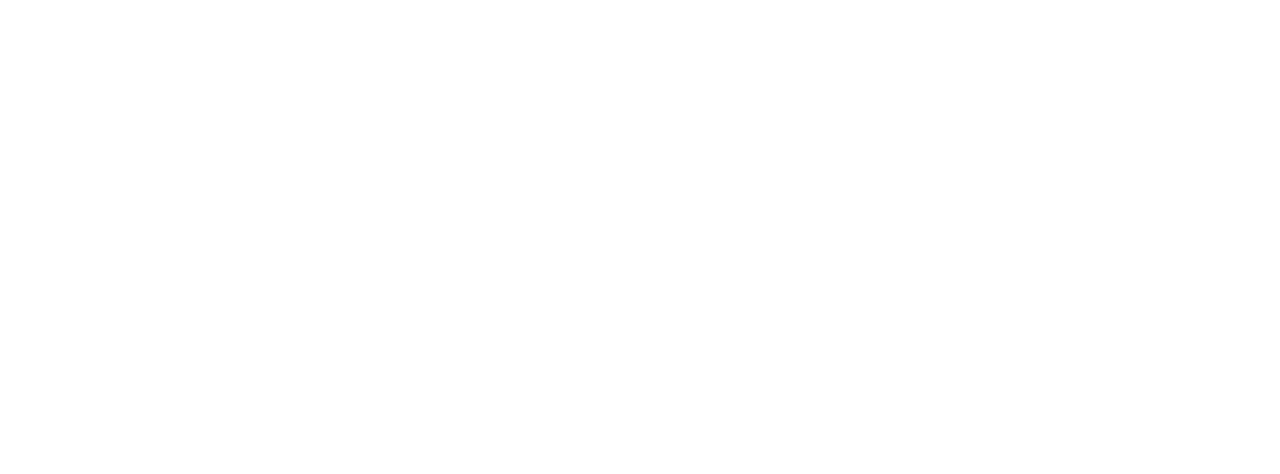
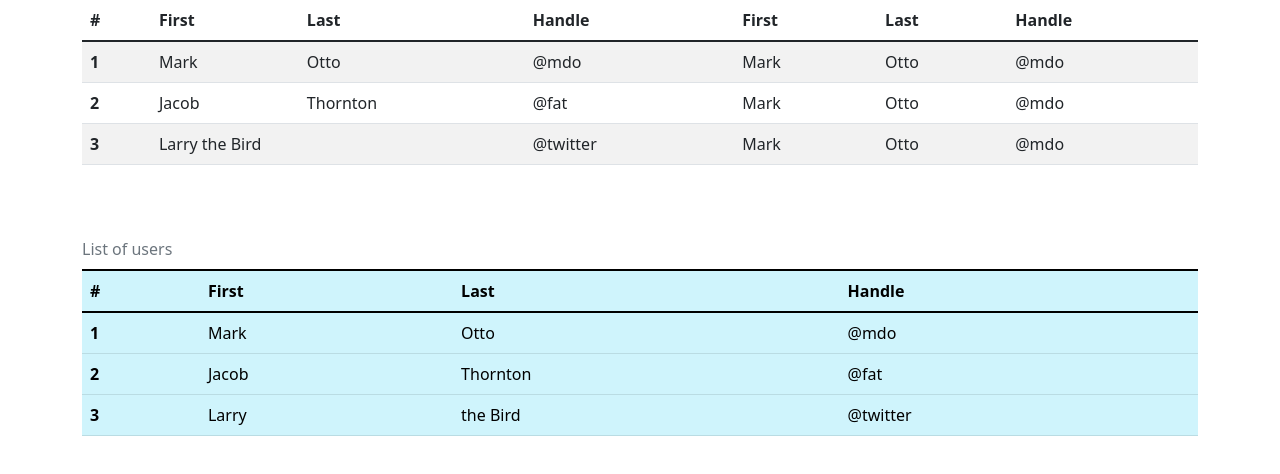
Before and after one commit to madusankanipunajith/Bootstrap-5.1, a plain HTML site: page table.html in a window 1280 px wide. Drawn offline with nearby package versions, Linux system fonts and the light colour scheme.

Commit message:
Add Tables

```diff
--- a/table.html
+++ b/table.html
@@ -4,9 +4,91 @@
     <meta charset="UTF-8">
     <meta http-equiv="X-UA-Compatible" content="IE=edge">
     <meta name="viewport" content="width=device-width, initial-scale=1.0">
+    <link href="https://cdn.jsdelivr.net/npm/bootstrap@5.1.3/dist/css/bootstrap.min.css" rel="stylesheet"
+        integrity="sha384-1BmE4kWBq78iYhFldvKuhfTAU6auU8tT94WrHftjDbrCEXSU1oBoqyl2QvZ6jIW3" crossorigin="anonymous">
     <title>Boostrap Table</title>
 </head>
 <body>
 
+    <div class="container table-responsive">
+        <table class="table table-striped table-hover">
+            <thead>
+              <tr>
+                <th scope="col">#</th>
+                <th scope="col">First</th>
+                <th scope="col">Last</th>
+                <th scope="col">Handle</th>
+                <th scope="col">First</th>
+                <th scope="col">Last</th>
+                <th scope="col">Handle</th>
+              </tr>
+            </thead>
+            <tbody>
+              <tr>
+                <th scope="row">1</th>
+                <td>Mark</td>
+                <td>Otto</td>
+                <td>@mdo</td>
+                <td>Mark</td>
+                <td>Otto</td>
+                <td>@mdo</td>
+              </tr>
+              <tr>
+                <th scope="row">2</th>
+                <td>Jacob</td>
+                <td>Thornton</td>
+                <td>@fat</td>
+                <td>Mark</td>
+                <td>Otto</td>
+                <td>@mdo</td>
+              </tr>
+              <tr>
+                <th scope="row">3</th>
+                <td colspan="2">Larry the Bird</td>
+                <td>@twitter</td>
+                <td>Mark</td>
+                <td>Otto</td>
+                <td>@mdo</td>
+              </tr>
+            </tbody>
+          </table>
+    </div>
+
+    <div class="container mt-5 table-responsive">
+        <table class="table caption-top table-info">
+            <caption>List of users</caption>
+            <thead>
+              <tr>
+                <th scope="col">#</th>
+                <th scope="col">First</th>
+                <th scope="col">Last</th>
+                <th scope="col">Handle</th>
+              </tr>
+            </thead>
+            <tbody>
+              <tr>
+                <th scope="row">1</th>
+                <td>Mark</td>
+                <td>Otto</td>
+                <td>@mdo</td>
+              </tr>
+              <tr>
+                <th scope="row">2</th>
+                <td>Jacob</td>
+                <td>Thornton</td>
+                <td>@fat</td>
+              </tr>
+              <tr>
+                <th scope="row">3</th>
+                <td>Larry</td>
+                <td>the Bird</td>
+                <td>@twitter</td>
+              </tr>
+            </tbody>
+          </table>
+    </div>
+
+    <link href="https://cdn.jsdelivr.net/npm/bootstrap@5.1.3/dist/css/bootstrap.min.css" rel="stylesheet"
+        integrity="sha384-1BmE4kWBq78iYhFldvKuhfTAU6auU8tT94WrHftjDbrCEXSU1oBoqyl2QvZ6jIW3" crossorigin="anonymous">
 </body>
 </html>
```
Also changed, not shown: alert.html (added, +18 -0 lines), util.html (+13 -0 lines).
